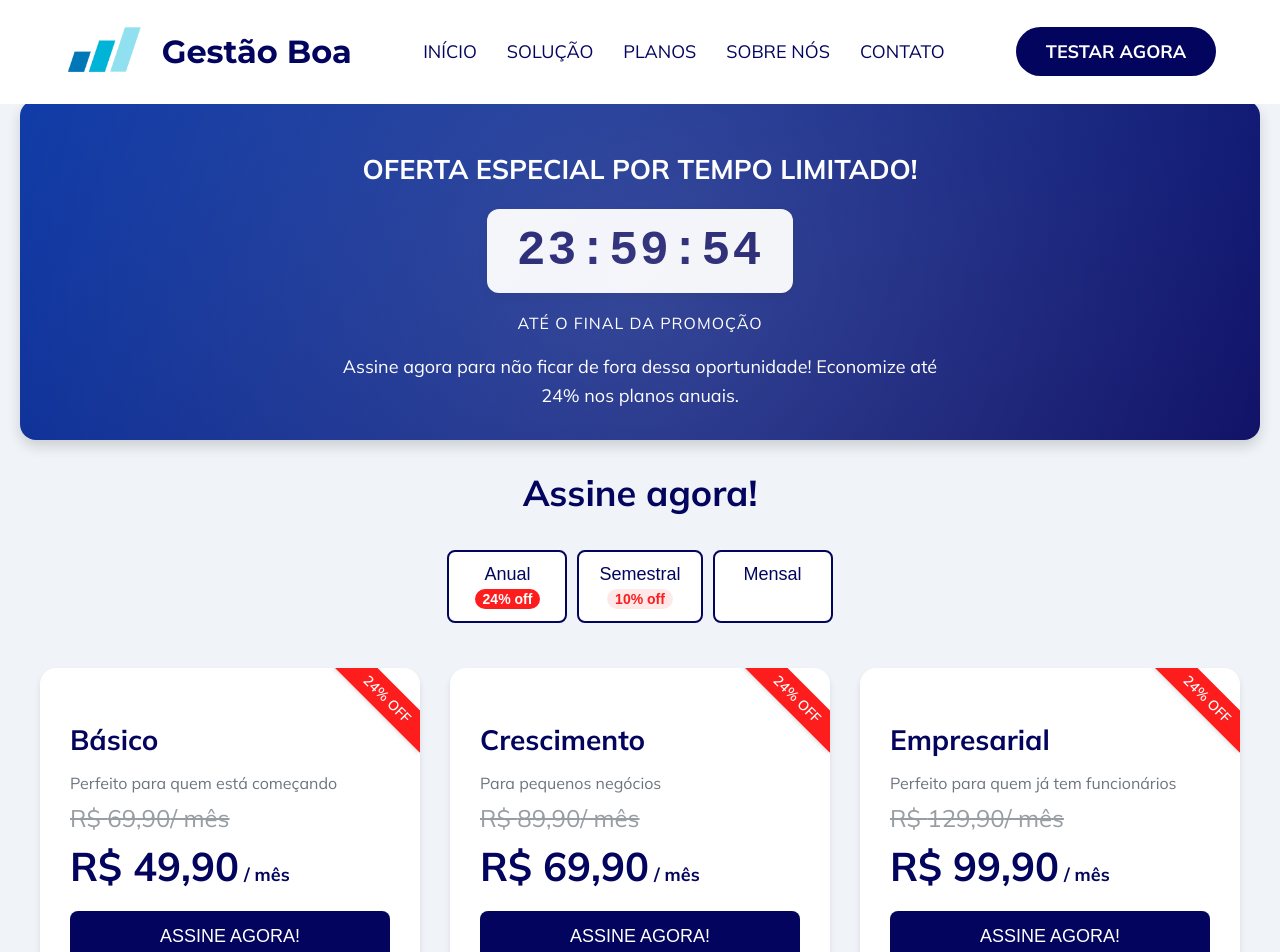
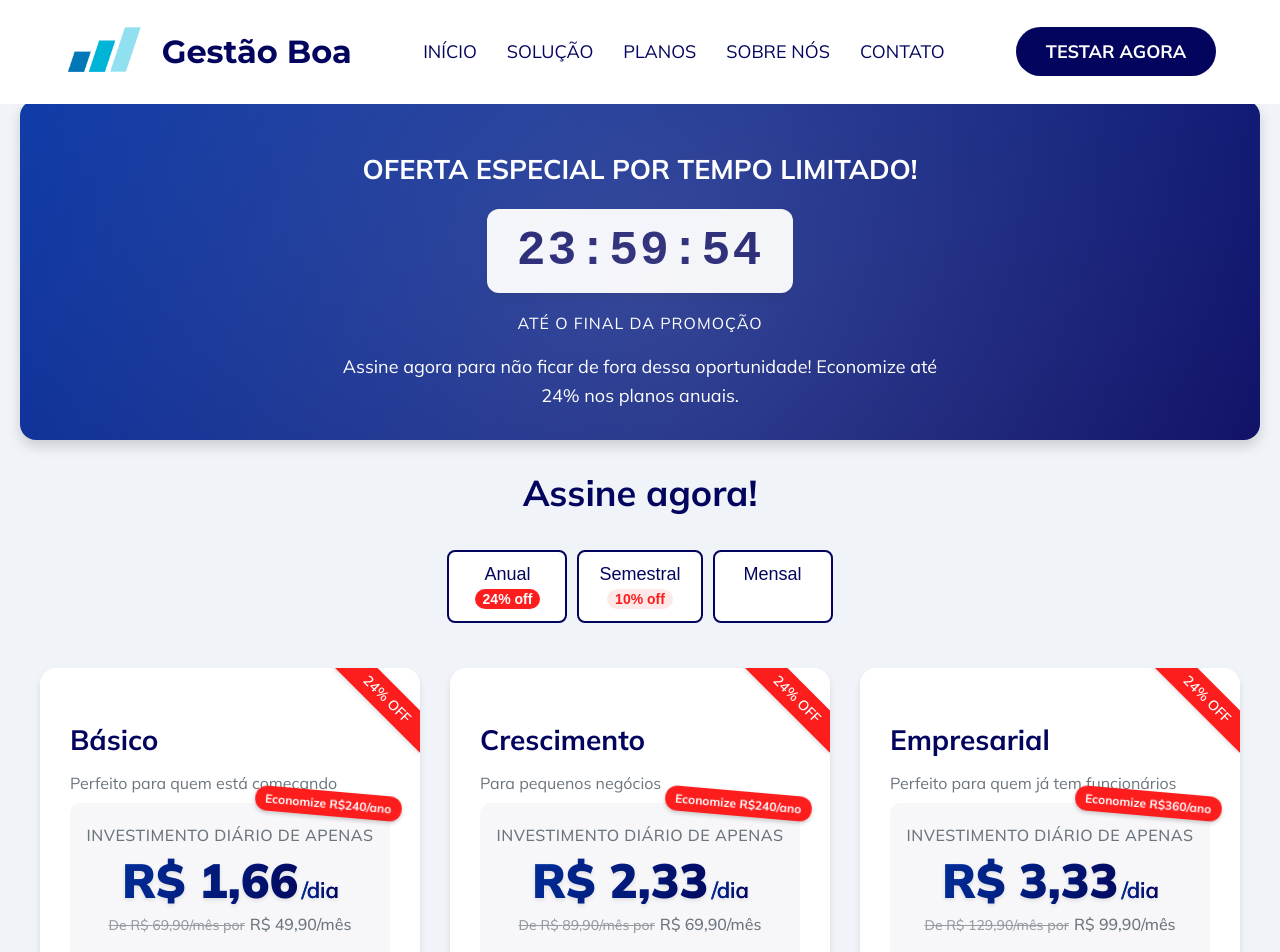
Before and after one commit to gestaoboa/gestaoboa.com.br, a React (Vite) app: page /preco in a window 1280 px wide. Shown: the top 952 px of the page. Built offline with nearby package versions, Linux system fonts and the light colour scheme.

Commit message:
versao com dias

```diff
--- /dev/null
+++ b/src/pages/Price/components/PriceTag.tsx
@@ -0,0 +1,59 @@
+import React from "react";
+
+interface PriceTagProps {
+  dailyPrice: number;
+  monthlyPrice: string;
+  originalPrice?: string;
+  showDiscount: boolean;
+  planType?: "Anual" | "Semestral" | "Mensal";
+}
+
+const PriceTag: React.FC<PriceTagProps> = ({
+  dailyPrice,
+  monthlyPrice,
+  originalPrice,
+  showDiscount,
+  planType = "Mensal",
+}) => {
+  // Calcular economia anual se aplicável
+  const calculateSavings = () => {
+    if (!originalPrice || planType !== "Anual") return null;
+
+    const originalPriceNum = parseFloat(originalPrice.replace(",", "."));
+    const currentPriceNum = parseFloat(monthlyPrice.replace(",", "."));
+    const monthlySavings = originalPriceNum - currentPriceNum;
+    const yearlySavings = monthlySavings * 12;
+
+    return yearlySavings.toFixed(0);
+  };
+
+  const savings = calculateSavings();
+
+  return (
+    <div className="price-container">
+      {savings && (
+        <div className="savings-badge">Economize R${savings}/ano</div>
+      )}
+
+      <div className="price-tag-header">
+        <span className="investment-label">Investimento diário de apenas</span>
+      </div>
+
+      {/* Preço diário em destaque */}
+      <div className="daily-price">
+        R$ {dailyPrice.toFixed(2).replace(".", ",")}
+        <span>/dia</span>
+      </div>
+
+      {/* Preço mensal em tamanho menor */}
+      <div className="monthly-price">
+        {showDiscount && originalPrice && (
+          <span className="original-price">De R$ {originalPrice}/mês por</span>
+        )}
+        R$ {monthlyPrice}/mês
+      </div>
+    </div>
+  );
+};
+
+export default PriceTag;
--- a/src/pages/Price/index.tsx
+++ b/src/pages/Price/index.tsx
@@ -3,6 +3,7 @@
 import Footer from "../../components/Footer";
 import Header from "../../components/Header";
 import { Container } from "../Terms/styles";
+import PriceTag from "./components/PriceTag";
 import "./styles.css";
 
 type PlanType = "Anual" | "Semestral" | "Mensal";
@@ -138,6 +139,7 @@
           ))}
         </div>{" "}
         <div className="plan-cards">
+          {" "}
           {/* Plano Básico */}
           <div className="plan-card">
             {(planType === "Anual" || planType === "Semestral") && (
@@ -147,25 +149,35 @@
             )}
             <h2>Básico</h2>
             <p>Perfeito para quem está começando</p>{" "}
-            {planType !== "Mensal" && (
-              <div className="original-price">
-                R$ {prices.Mensal.Basico.parcelas}
-                <span>/ mês</span>
-              </div>
-            )}
-            <div
-              className={planType !== "Mensal" ? "discounted-price" : "price"}
-            >
-              {planType === "Mensal"
-                ? `R$ ${prices.Mensal.Basico.parcelas}`
-                : `R$ ${calculateDiscountedPrice(
+            <PriceTag
+              dailyPrice={
+                planType === "Mensal"
+                  ? parseFloat(
+                      prices.Mensal.Basico.parcelas.replace(",", ".")
+                    ) / 30
+                  : calculateDiscountedPrice(
+                      prices.Mensal.Basico.original,
+                      planType
+                    ) / 30
+              }
+              monthlyPrice={
+                planType === "Mensal"
+                  ? prices.Mensal.Basico.parcelas
+                  : calculateDiscountedPrice(
                       prices.Mensal.Basico.original,
                       planType
                     )
                       .toFixed(2)
-                    .replace(".", ",")}`}
-              <span>/ mês</span>
-            </div>
+                      .replace(".", ",")
+              }
+              originalPrice={
+                planType !== "Mensal"
+                  ? prices.Mensal.Basico.parcelas
+                  : undefined
+              }
+              showDiscount={planType !== "Mensal"}
+              planType={planType}
+            />
             <button
               className="sign-button"
               onClick={() => {
@@ -202,8 +214,7 @@
                 <span className="check-icon">✔</span> Limite de 1 usuário
               </li>
             </ul>
-          </div>
-
+          </div>{" "}
           {/* Plano Standard */}
           <div className="plan-card">
             {(planType === "Anual" || planType === "Semestral") && (
@@ -213,25 +224,35 @@
             )}
             <h2>Crescimento</h2>
             <p>Para pequenos negócios</p>{" "}
-            {planType !== "Mensal" && (
-              <div className="original-price">
-                R$ {prices.Mensal.Standard.parcelas}
-                <span>/ mês</span>
-              </div>
-            )}
-            <div
-              className={planType !== "Mensal" ? "discounted-price" : "price"}
-            >
-              {planType === "Mensal"
-                ? `R$ ${prices.Mensal.Standard.parcelas}`
-                : `R$ ${calculateDiscountedPrice(
+            <PriceTag
+              dailyPrice={
+                planType === "Mensal"
+                  ? parseFloat(
+                      prices.Mensal.Standard.parcelas.replace(",", ".")
+                    ) / 30
+                  : calculateDiscountedPrice(
+                      prices.Mensal.Standard.original,
+                      planType
+                    ) / 30
+              }
+              monthlyPrice={
+                planType === "Mensal"
+                  ? prices.Mensal.Standard.parcelas
+                  : calculateDiscountedPrice(
                       prices.Mensal.Standard.original,
                       planType
                     )
                       .toFixed(2)
-                    .replace(".", ",")}`}
-              <span>/ mês</span>
-            </div>
+                      .replace(".", ",")
+              }
+              originalPrice={
+                planType !== "Mensal"
+                  ? prices.Mensal.Standard.parcelas
+                  : undefined
+              }
+              showDiscount={planType !== "Mensal"}
+              planType={planType}
+            />
             <button
               className="sign-button"
               onClick={() => {
@@ -268,8 +289,7 @@
                 <span className="check-icon">✔</span> Limite de 2 usuários
               </li>
             </ul>
-          </div>
-
+          </div>{" "}
           {/* Plano Premium */}
           <div className="plan-card">
             {(planType === "Anual" || planType === "Semestral") && (
@@ -279,25 +299,35 @@
             )}
             <h2>Empresarial</h2>
             <p>Perfeito para quem já tem funcionários</p>{" "}
-            {planType !== "Mensal" && (
-              <div className="original-price">
-                R$ {prices.Mensal.Premium.parcelas}
-                <span>/ mês</span>
-              </div>
-            )}
-            <div
-              className={planType !== "Mensal" ? "discounted-price" : "price"}
-            >
-              {planType === "Mensal"
-                ? `R$ ${prices.Mensal.Premium.parcelas}`
-                : `R$ ${calculateDiscountedPrice(
+            <PriceTag
+              dailyPrice={
+                planType === "Mensal"
+                  ? parseFloat(
+                      prices.Mensal.Premium.parcelas.replace(",", ".")
+                    ) / 30
+                  : calculateDiscountedPrice(
+                      prices.Mensal.Premium.original,
+                      planType
+                    ) / 30
+              }
+              monthlyPrice={
+                planType === "Mensal"
+                  ? prices.Mensal.Premium.parcelas
+                  : calculateDiscountedPrice(
                       prices.Mensal.Premium.original,
                       planType
                     )
                       .toFixed(2)
-                    .replace(".", ",")}`}
-              <span>/ mês</span>
-            </div>
+                      .replace(".", ",")
+              }
+              originalPrice={
+                planType !== "Mensal"
+                  ? prices.Mensal.Premium.parcelas
+                  : undefined
+              }
+              showDiscount={planType !== "Mensal"}
+              planType={planType}
+            />
             <button
               className="sign-button"
               onClick={() => {
--- a/src/pages/Price/styles.css
+++ b/src/pages/Price/styles.css
@@ -404,40 +404,125 @@
 .plan-card p {
   font-size: 16px;
   color: #6c757d;
-  margin-bottom: 20px;
+  margin-bottom: 10px;
 }
 
 .original-price {
-  font-size: 24px;
+  font-size: 14px;
   color: #6c757d;
   text-decoration: line-through;
-  margin-bottom: 8px;
-  margin-top: -10px;
+  margin-right: 5px;
   opacity: 0.7;
+  display: inline;
 }
 
-.discounted-price {
+.discounted-price,
+.price {
   font-size: 40px;
   color: #03045e;
   font-weight: bold;
-  margin-bottom: 20px;
+  margin-bottom: 10px;
 }
 
-.discounted-price span {
+.discounted-price span,
+.price span {
   font-size: 18px;
   margin-left: 5px;
 }
 
-.price {
-  font-size: 40px;
-  color: #03045e;
-  font-weight: bold;
-  margin-bottom: 20px;
+.daily-price {
+  font-size: 48px;
+  color: #0230a2;
+  font-weight: 900;
+  margin-bottom: 10px;
+  line-height: 1;
+  background: linear-gradient(90deg, #0230a2, #03045e);
+  -webkit-background-clip: text;
+  background-clip: text;
+  -webkit-text-fill-color: transparent;
+  text-shadow: 0px 2px 4px rgba(0,0,0,0.1);
+  position: relative;
+  animation: pulsatePrice 2s ease-in-out infinite;
 }
 
-.price span {
-  font-size: 18px;
-  margin-left: 5px;
+@keyframes pulsatePrice {
+  0% {
+    transform: scale(1);
+  }
+  50% {
+    transform: scale(1.05);
+  }
+  100% {
+    transform: scale(1);
+  }
+}
+
+.daily-price span {
+  font-size: 22px;
+  font-weight: 600;
+  margin-left: 3px;
+  background: linear-gradient(90deg, #0230a2, #03045e);
+  -webkit-background-clip: text;
+  background-clip: text;
+  -webkit-text-fill-color: transparent;
+}
+
+.monthly-price {
+  font-size: 16px;
+  color: #6c757d;
+  margin-bottom: 20px;
+  font-weight: 500;
+}
+
+.price-container {
+  display: flex;
+  flex-direction: column;
+  align-items: center;
+  margin-bottom: 20px;
+  padding: 15px 0;
+  position: relative;
+  background-color: rgba(3, 4, 94, 0.03);
+  border-radius: 10px;
+  padding: 20px 10px;
+}
+
+.price-container::after {
+  content: '';
+  position: absolute;
+  bottom: 0;
+  left: 50%;
+  transform: translateX(-50%);
+  width: 80%;
+  height: 1px;
+  background: linear-gradient(90deg, transparent, rgba(3, 4, 94, 0.3), transparent);
+}
+
+.price-tag-header {
+  margin-bottom: 10px;
+  text-align: center;
+}
+
+.investment-label {
+  font-size: 16px;
+  font-weight: 500;
+  color: #6c757d;
+  text-transform: uppercase;
+  letter-spacing: 0.5px;
+}
+
+.savings-badge {
+  position: absolute;
+  top: -12px;
+  right: -12px;
+  background-color: #FD1D1D;
+  color: white;
+  font-size: 12px;
+  font-weight: 700;
+  padding: 5px 10px;
+  border-radius: 12px;
+  transform: rotate(5deg);
+  box-shadow: 0 2px 4px rgba(0, 0, 0, 0.2);
+  z-index: 2;
 }
 
 .sign-button {
```
Lines whose indentation alone changed are shown as unchanged.
